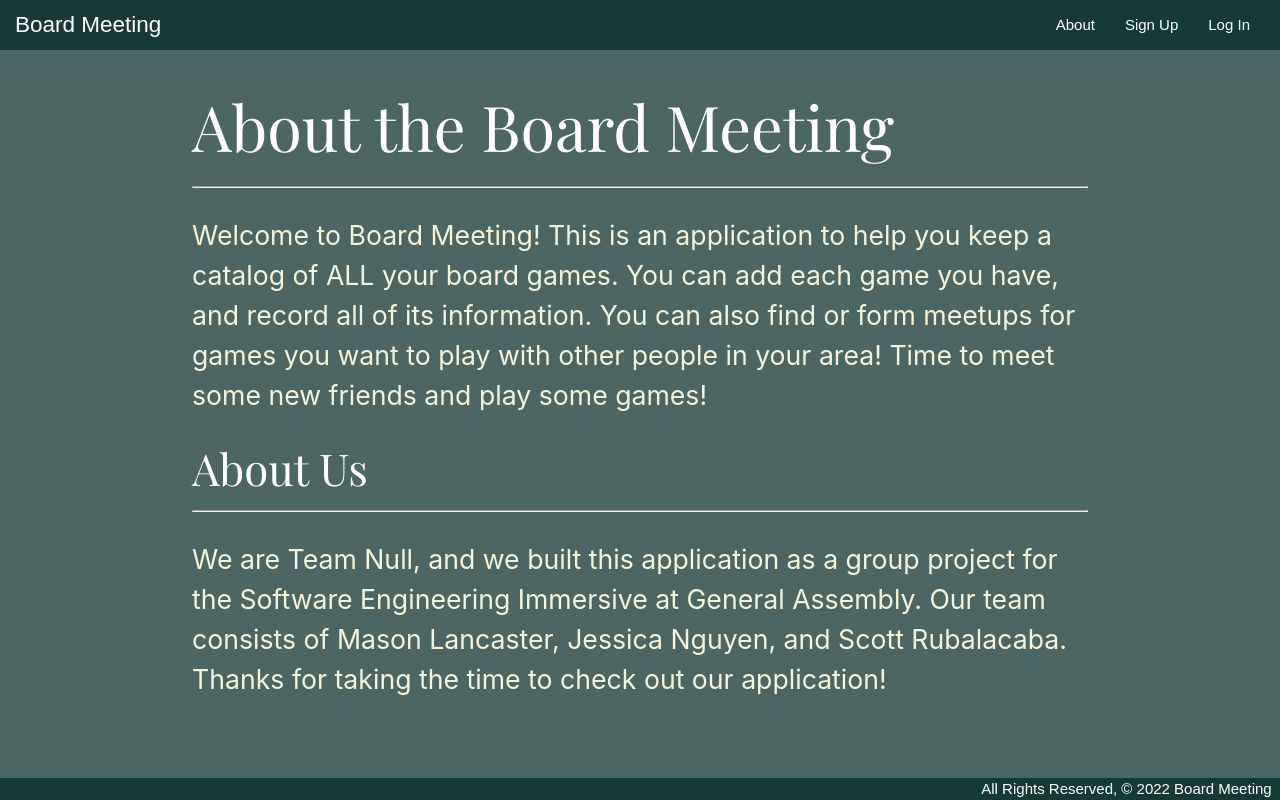
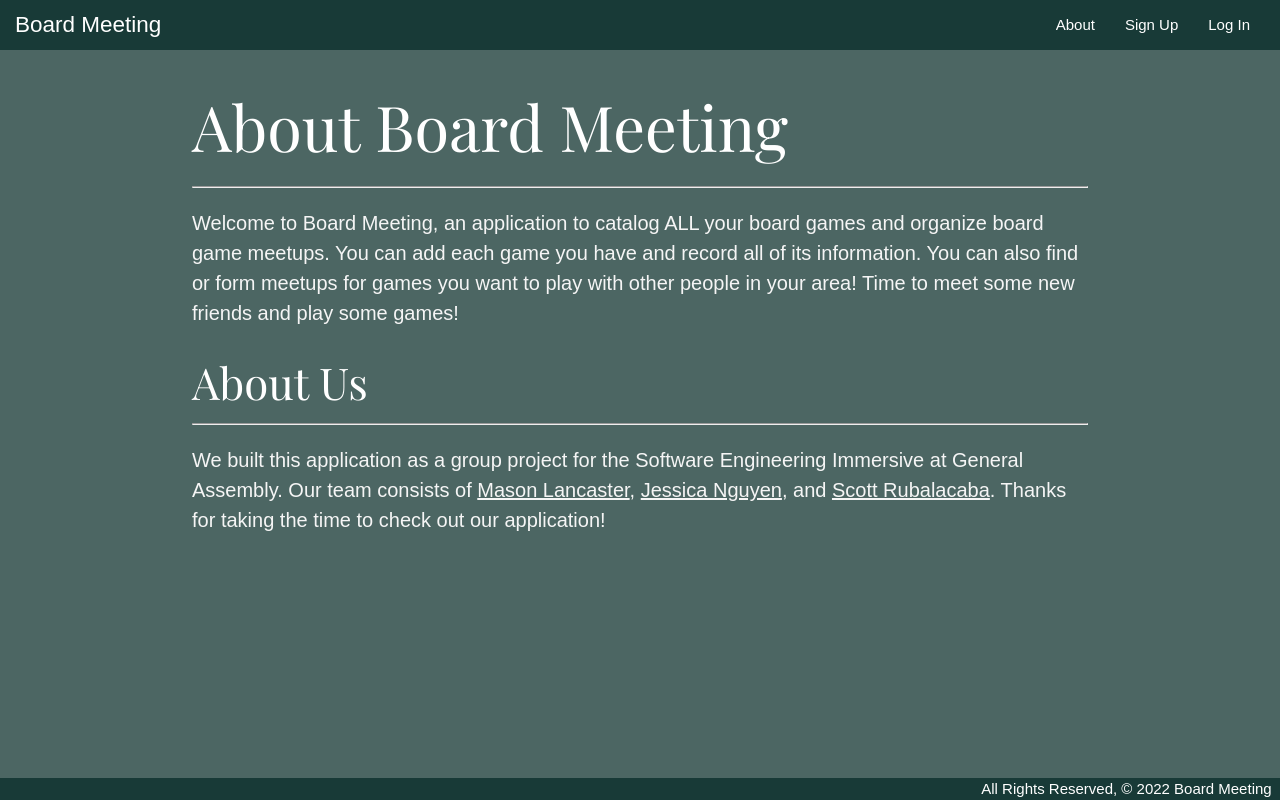
Before and after one commit to masomaster/board-game-meetup, a Django app: page /about/ in a window 1280 px wide. Run offline with Django 4.2, Linux system fonts and the light colour scheme.

Commit message:
tweaks style and content of About page

```diff
--- a/main_app/static/css/style.css
+++ b/main_app/static/css/style.css
@@ -31,11 +31,6 @@ h1, h3 {
     flex-direction: column;
 }
 
-.about p {
-    font-size: 20pt;
-    color: beige;
-}
-
 #welcome {
     display: flex;
     justify-content: flex-end;
@@ -66,7 +61,7 @@ h1, h3 {
 }
 
 #title {
-    font-size: 1.5em
+    font-size: 1.5em;
 }
 
 .menu {
@@ -130,6 +125,17 @@ h1, h3 {
 #menu-toggle:checked + .menu-button-container .menu-button::after {
     margin-top: 0px;
     transform: rotate(-405deg);
+}
+
+#about-p {
+    font-size: 20px;
+    color: whitesmoke;
+    font-family: 'PT Sans', sans-serif;
+}
+
+#about-p > a {
+    color: whitesmoke;
+    text-decoration: underline;
 }
 
 #mtg-index {
--- a/main_app/templates/about.html
+++ b/main_app/templates/about.html
@@ -2,14 +2,15 @@
 {% block content %}
 
 <div class="about">
-    <h1>About the Board Meeting</h1>
+    <h1>About Board Meeting</h1>
     <hr>
-    <p>Welcome to Board Meeting!  This is an application to help you keep a catalog of ALL your board games. You can add each game you have, and record all of its information.  You can also find or form meetups for games you want to play with other people in your area!  Time to meet some new friends and play some games!
+    <p id="about-p">
+        Welcome to Board Meeting, an application to catalog ALL your board games and organize board game meetups. You can add each game you have and record all of its information. You can also find or form meetups for games you want to play with other people in your area! Time to meet some new friends and play some games!
     </p>
     <h3>About Us</h3>
     <hr>
-    <p>
-        We are Team Null, and we built this application as a group project for the Software Engineering Immersive at General Assembly.  Our team consists of Mason Lancaster, Jessica Nguyen, and Scott Rubalacaba.  Thanks for taking the time to check out our application!
+    <p id="about-p">
+        We built this application as a group project for the Software Engineering Immersive at General Assembly. Our team consists of <a href="https://github.com/masomaster">Mason Lancaster</a>, <a href="https://github.com/Jessicanguyenn81">Jessica Nguyen</a>, and <a href="https://github.com/nukaterrapin7">Scott Rubalacaba</a>. Thanks for taking the time to check out our application!
     </p>
 </div>
 
```
